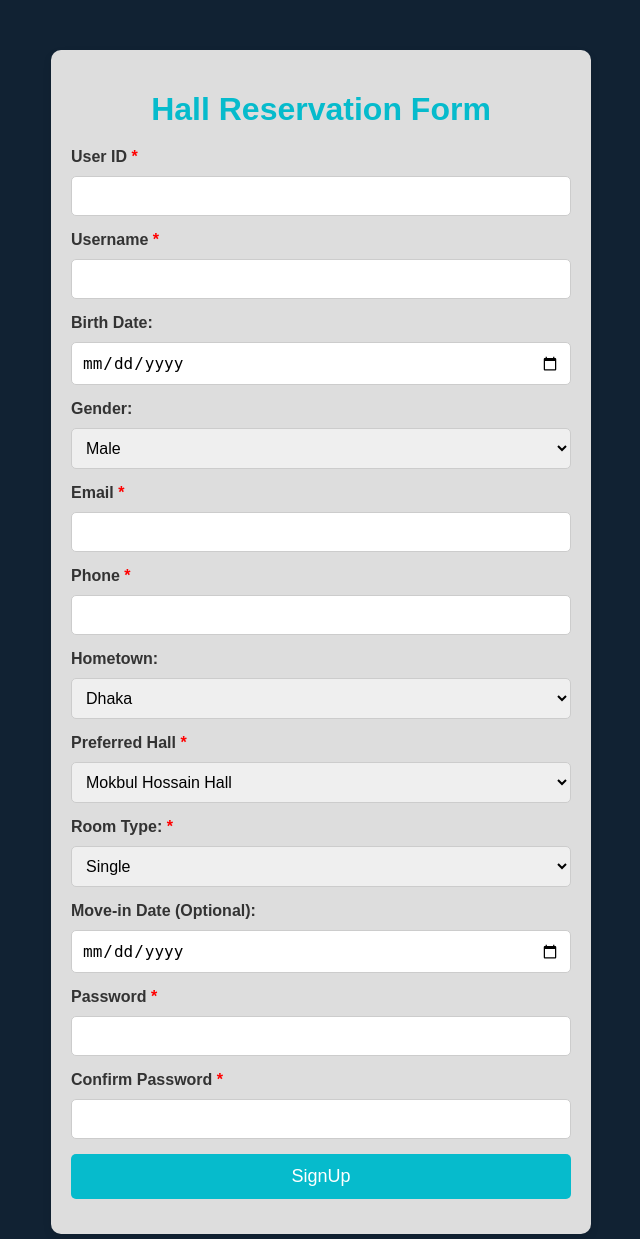
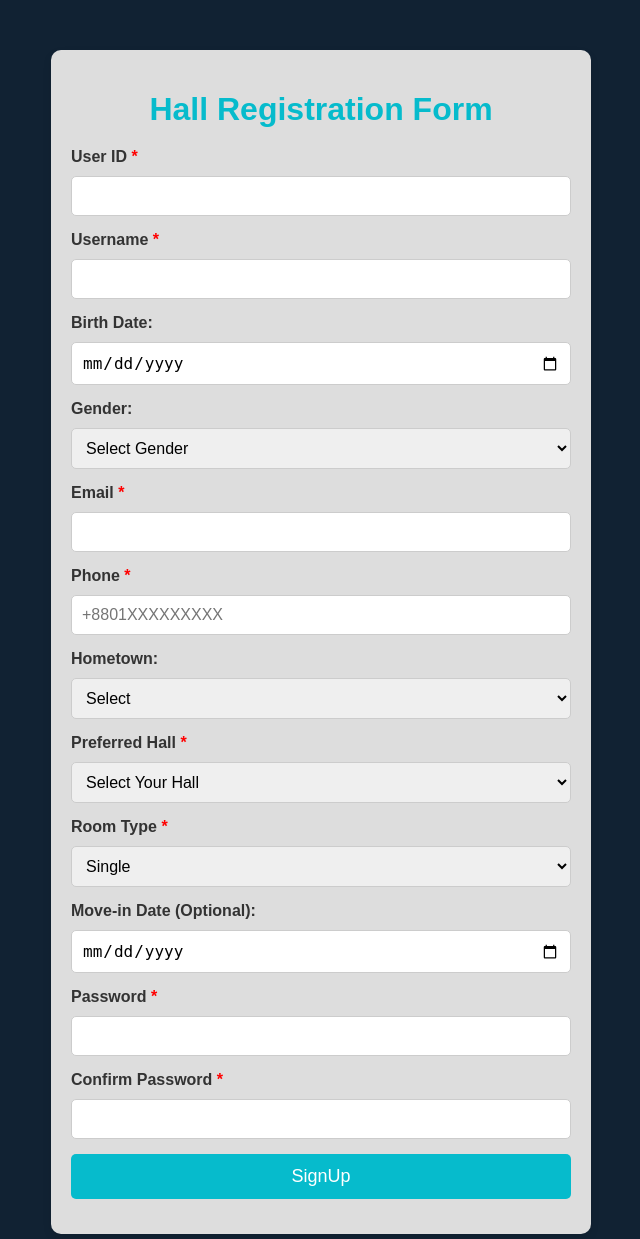
Before and after one commit to sohanxrana/CU-Project, a PHP site: page /signup.html in a window 1280 px wide. Shown: the top 1239 px of the page, without its empty margins (319-959 px from the left). Run offline with PHP 8.4, Linux system fonts and the light colour scheme.

Commit message:
faq signup

```diff
--- a/css/faq.css
+++ b/css/faq.css
@@ -3,6 +3,7 @@
     min-height: 100vh;
     padding: 10vh 0 0;
 }
+
 .faq-title h2 {
   position: relative;
   margin-bottom: 45px;
--- a/css/signup.css
+++ b/css/signup.css
@@ -58,6 +58,7 @@ input[type="submit"] {
 
 input[type="submit"]:hover {
     background-color: #45a049;
+    transition: 1s;
 }
 
 footer {
--- a/signup.html
+++ b/signup.html
@@ -8,7 +8,7 @@
   </head>
   <body>
     <div class="container">
-      <h1>Hall Reservation Form</h1>
+      <h1>Hall Registration Form</h1>
       <form id="signup" method="post" action="model/addcuinfo.php">
         <div class="form-group">
           <label for="uid">User ID</label> <span style="color: red;">*</span>
@@ -25,6 +25,7 @@
         <div class="form-group">
           <label for="gender">Gender:</label>
           <select id="gender" name="gender">
+            <option value="gen">Select Gender</option>
             <option value="male">Male</option>
             <option value="female">Female</option>
             <option value="other">Other</option>
@@ -36,11 +37,12 @@
         </div>
         <div class="form-group">
           <label for="phone_number">Phone</label><span style="color: red;"> *</span>
-          <input type="tel" id="phone" name="phone" required>
+          <input type="tel" id="phone" name="phone" placeholder="+8801XXXXXXXXX" required>
         </div>
         <div class="form-group">
           <label for="hometown">Hometown:</label>
           <select id="hometown" name="hometown">
+            <option value="opt">Select</option>
             <option value="Dhaka">Dhaka</option>
             <option value="Tangail">Tangail</option>
             <option value="Rajshahi">Rajshahi</option>
@@ -51,6 +53,7 @@
         <div class="form-group">
           <label for="preferred_hall">Preferred Hall</label><span style="color: red;"> *</span>
           <select id="preferred_hall" name="preferred_hall">
+            <option value="hall">Select Your Hall</option>
             <option value="Mokbul Hossain Hall">Mokbul Hossain Hall</option>
             <option value="Fazlur Rahman Hall">Fazlur Rahman Hall</option>
             <option value="Fatema Hall">Fatema Hall</option>
@@ -58,7 +61,7 @@
           </select>
         </div>
         <div class="form-group">
-          <label for="room_type">Room Type:</label><span style="color: red;"> *</span>
+          <label for="room_type">Room Type</label><span style="color: red;"> *</span>
           <select id="room_type" name="room_type">
             <option value="single">Single</option>
             <option value="double">Double</option>
```
Also changed, not shown: faq.html (+24 -64 lines).
